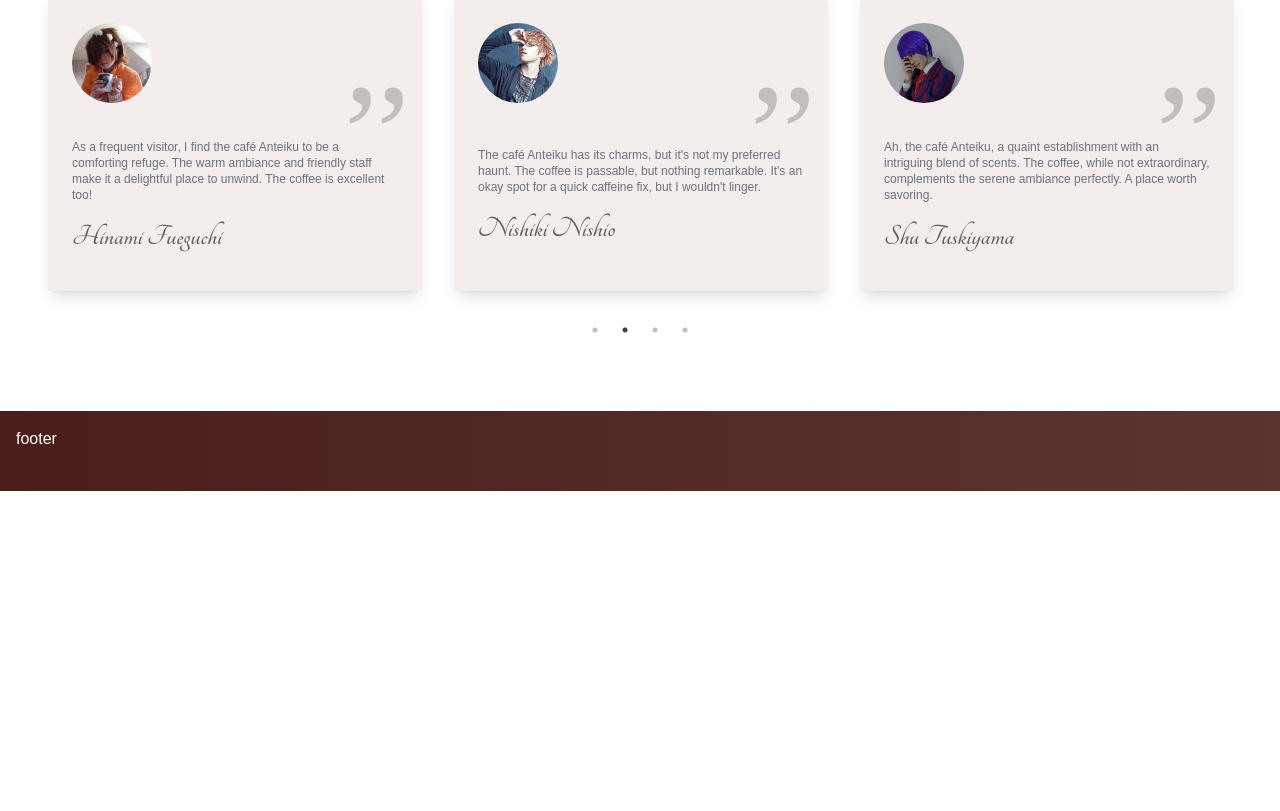
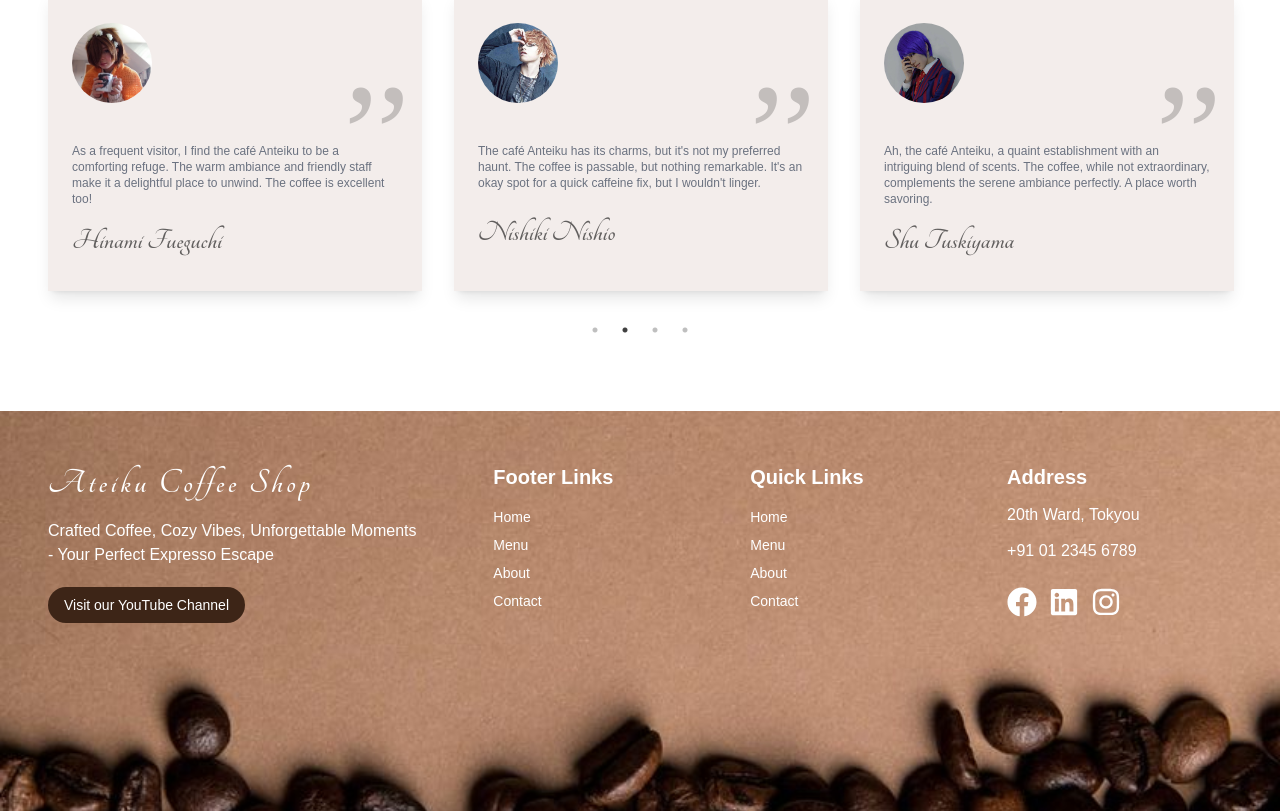
Before and after one commit to hernanhawryluk/react-coffee-app, a React (Vite) app: page / in a window 1280 px wide. Shown: the part 1960-2771 px from the top of the page. Before the commit the page ends 2451 px from the top, so only its background shows below. Built offline with nearby package versions, Linux system fonts and the light colour scheme.

Commit message:
Added a footer

```diff
--- a/src/components/Footer/Footer.tsx
+++ b/src/components/Footer/Footer.tsx
@@ -1,7 +1,102 @@
+import { FaFacebook, FaInstagram, FaLinkedin } from "react-icons/fa";
+import coffeeFooter from "../../assets/coffee-footer.jpg";
+import { navigation } from "../Navbar/Navbar";
+
+const backgroundStyle = {
+  backgroundImage: `url(${coffeeFooter})`,
+  backgroundPosition: "center",
+  backgroundRepeat: "no-repeat",
+  backgroundSize: "cover",
+  height: "400px",
+  width: "100%",
+};
+
 export default function Footer() {
   return (
-    <footer className="bg-gradient-to-r from-secondary to-secondary/90 h-[80px] p-4">
-      <span className="text-white">footer</span>
+    <footer style={backgroundStyle} className="text-white">
+      <span className="bg-black/40 min-h-[400px]">
+        <div className="container grid md:grid-cols-3 pb-20 pt-5">
+          <div className="py-8 px-4">
+            <a
+              href="#"
+              className="font-semibold tracking-widest text-2xl sm:text-4xl font-cursive"
+            >
+              Ateiku Coffee Shop
+            </a>
+            <p className="pt-4">
+              Crafted Coffee, Cozy Vibes, Unforgettable Moments - Your Perfect
+              Expresso Escape
+            </p>
+            <a
+              href="#"
+              target="_blank"
+              className="inline-block bg-[#3d2517] py-2 px-4 mt-5 text-sm rounded-full"
+            >
+              Visit our YouTube Channel
+            </a>
+          </div>
+          <div className="col-span-2 grid grid-cols-2 sm:grid-cols-3 md:pl-10">
+            <div className="py-8 px-4">
+              <h1 className="text-xl font-semibold sm:text-left mb-3">
+                Footer Links
+              </h1>
+              <ul>
+                {navigation.map((data) => {
+                  return (
+                    <li key={data.name} className="text-sm py-1">
+                      <a
+                        href={data.path}
+                        className="inline-block hover:scale-105 transition"
+                      >
+                        {data.name}
+                      </a>
+                    </li>
+                  );
+                })}
+              </ul>
+            </div>
+            <div className="py-8 px-4">
+              <h1 className="text-xl font-semibold sm:text-left mb-3">
+                Quick Links
+              </h1>
+              <ul>
+                {navigation.map((data) => {
+                  return (
+                    <li key={data.name} className="text-sm py-1">
+                      <a
+                        href={data.path}
+                        className="inline-block hover:scale-105 transition"
+                      >
+                        {data.name}
+                      </a>
+                    </li>
+                  );
+                })}
+              </ul>
+            </div>
+            <div className="py-8 px-4">
+              <h1 className="text-xl font-semibold sm:text-left mb-3">
+                Address
+              </h1>
+              <div>
+                <p className="mb-3">20th Ward, Tokyou</p>
+                <p>+91 01 2345 6789</p>
+                <div className="space-x-3 mt-6">
+                  <a href="#">
+                    <FaFacebook className="text-3xl inline-block hover:scale-105 transition" />
+                  </a>
+                  <a href="#">
+                    <FaLinkedin className="text-3xl inline-block hover:scale-105 transition" />
+                  </a>
+                  <a href="#">
+                    <FaInstagram className="text-3xl inline-block hover:scale-105 transition" />
+                  </a>
+                </div>
+              </div>
+            </div>
+          </div>
+        </div>
+      </span>
     </footer>
   );
 }
--- a/src/components/Navbar/Navbar.tsx
+++ b/src/components/Navbar/Navbar.tsx
@@ -1,7 +1,7 @@
 import { FaCoffee } from "react-icons/fa";
 import logo from "../../assets/logo.png";
 
-const navigation = [
+export const navigation = [
   {
     name: "Home",
     path: "/",
--- a/src/components/home/Testimonials.tsx
+++ b/src/components/home/Testimonials.tsx
@@ -91,7 +91,7 @@
             {testimonalData.map((data) => {
               return (
                 <div key={data.id} className="my-6">
-                  <div className="flex flex-col gap-4 shadow-lg py-8 px-6 mx-4 roudned-xl bg-primary/10 relative min-h-[300px]">
+                  <div className="flex flex-col gap-4 shadow-lg py-8 px-6 mx-4 roudned-xl bg-primary/10 relative h-[300px]">
                     <div className="mb-4">
                       <img
                         src={data.img}
@@ -100,7 +100,7 @@
                       />
                     </div>
 
-                    <div className="flex flex-col gap-4 my-auto">
+                    <div className="flex flex-1 flex-col gap-4 justify-between py-2">
                       <p className="text-xs text-gray-500">{data.review}</p>
                       <h2 className="text-3xl font-bold text-black/60 font-cursive">
                         {data.name}
```
Also changed, not shown: src/assets/coffee-footer.jpg (added).
